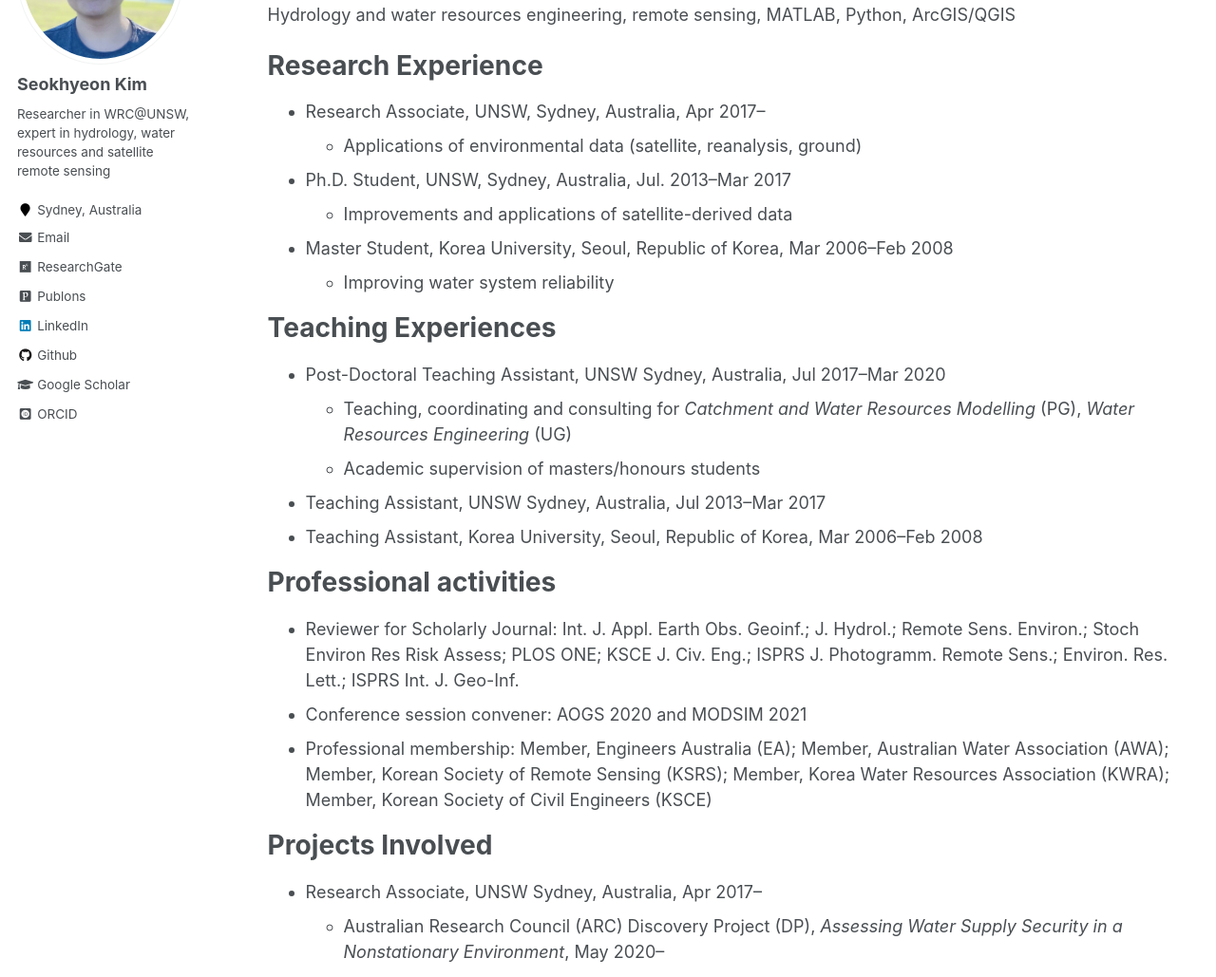
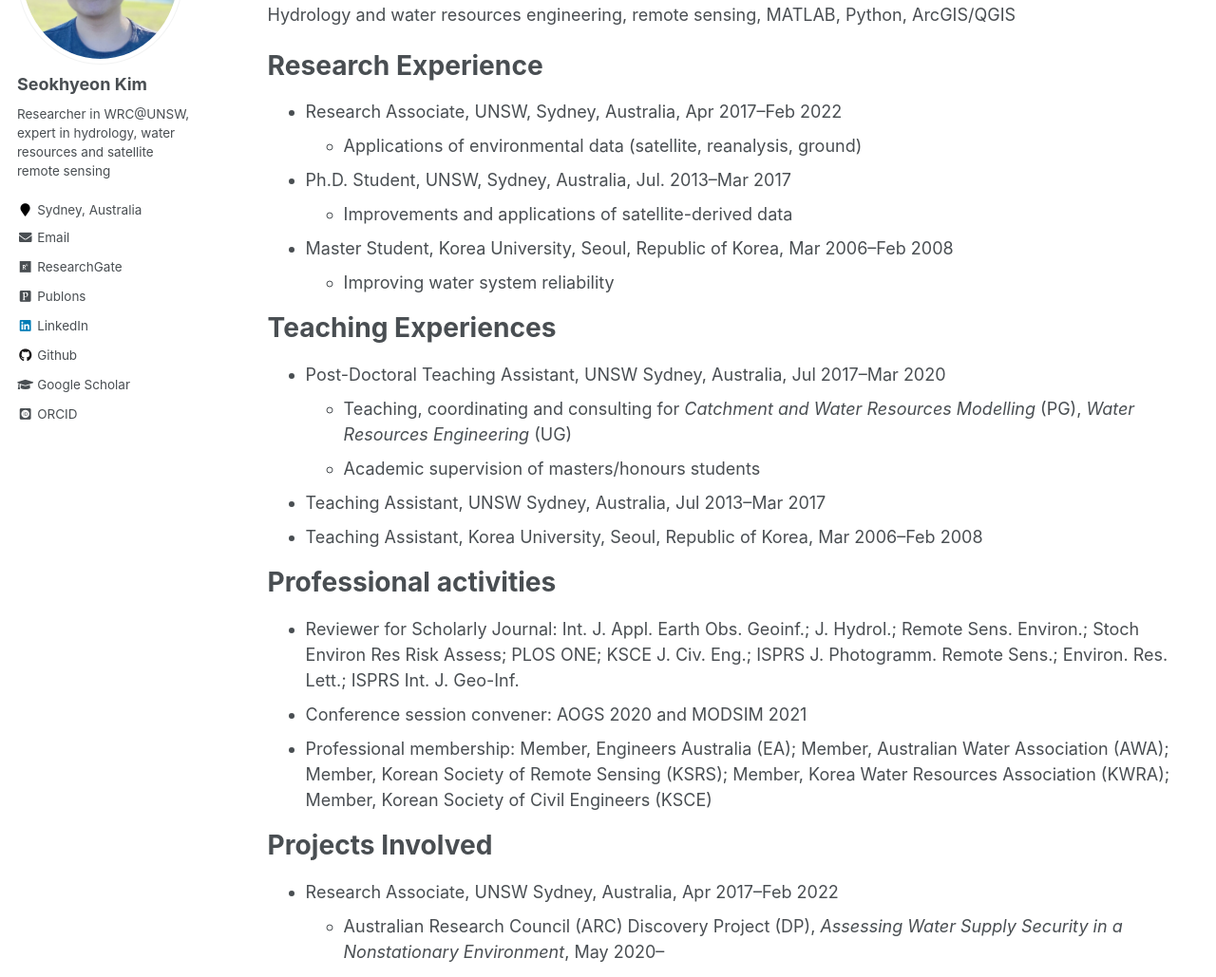
Before and after one commit to steelpl/steelpl.github.io, a Jekyll site: the page built from _pages/cv.md, in a window 1280 px wide and 1400 px high, scrolled down 5667 px. Shown: the part 153-1182 px from the top of the window at 95% size. Built offline with Jekyll 4.4.1, drawn with Linux system fonts in a browser that asks for light colours; some web fonts are replaced.

Commit message:
Update cv.md

```diff
--- a/_pages/cv.md
+++ b/_pages/cv.md
@@ -71,7 +71,7 @@ Hydrology and water resources engineering, remote sensing, MATLAB, Python, ArcGI
 
 Research Experience
 ======
-* Research Associate, UNSW, Sydney, Australia, Apr 2017–
+* Research Associate, UNSW, Sydney, Australia, Apr 2017–Feb 2022
   * Applications of environmental data (satellite, reanalysis, ground)
 * Ph.D. Student, UNSW, Sydney, Australia, Jul. 2013–Mar 2017
   * Improvements and applications of satellite-derived data
@@ -94,7 +94,7 @@ Professional activities
 
 Projects Involved
 ======
-* Research Associate, UNSW Sydney, Australia, Apr 2017–
+* Research Associate, UNSW Sydney, Australia, Apr 2017–Feb 2022
   * Australian Research Council (ARC) Discovery Project (DP), <i>Assessing Water Supply Security in a Nonstationary Environment</i>, May 2020–
   * ARC DP, <i>A Fourier approach to address low-frequency variability bias in hydrology</i>, May 2019–April 2020
   * ARC Linkage Project, funded by WaterNSW and Sydney Water, <i>Adapting catchment monitoring and portable water treatment to climate change</i>, Apr 2017–May 2019
```
